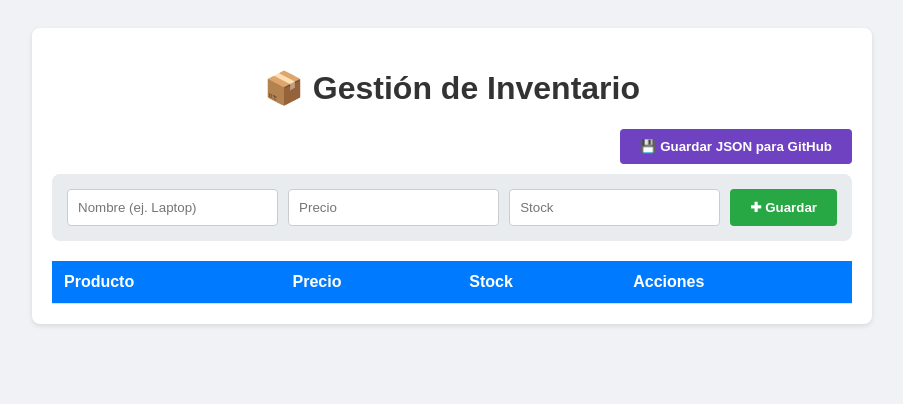
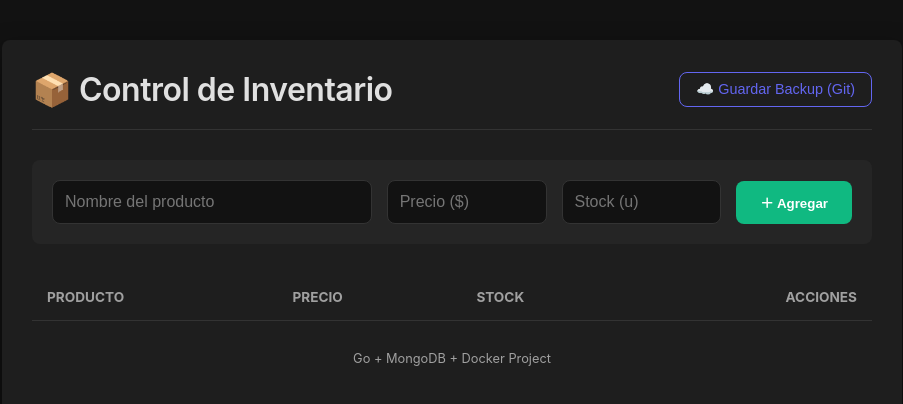
Before and after one commit to alejandrosahonero/inventario_api, a plain HTML site: page static/index.html in a window 1280 px wide. Shown: the whole page, without its empty margins (188-1091 px from the left). Drawn offline with Linux system fonts and the light colour scheme; no server answers.

Commit message:
Improve the design and color palette

```diff
--- /dev/null
+++ b/static/app.js
@@ -0,0 +1,140 @@
+const API_URL = '/products';
+let isEditing = false;
+
+// Inicialización
+document.addEventListener('DOMContentLoaded', () => {
+    cargarProductos();
+});
+
+// --- FUNCIONES API ---
+
+async function cargarProductos() {
+    try {
+        const res = await fetch(API_URL);
+        const products = await res.json();
+        renderTable(products);
+    } catch (error) {
+        console.error("Error cargando productos:", error);
+    }
+}
+
+async function guardarProducto() {
+    const idInput = document.getElementById('productId');
+    const nameInput = document.getElementById('name');
+    const priceInput = document.getElementById('price');
+    const stockInput = document.getElementById('stock');
+
+    const name = nameInput.value.trim();
+    const price = parseFloat(priceInput.value);
+    const stock = parseInt(stockInput.value);
+
+    if (!name || isNaN(price) || isNaN(stock)) {
+        alert("Por favor, completa todos los campos correctamente.");
+        return;
+    }
+
+    const data = { name, price, stock };
+    const method = isEditing ? 'PUT' : 'POST';
+    const url = isEditing ? `${API_URL}?id=${idInput.value}` : API_URL;
+
+    try {
+        const res = await fetch(url, {
+            method: method,
+            headers: { 'Content-Type': 'application/json' },
+            body: JSON.stringify(data)
+        });
+
+        if (res.ok) {
+            limpiarFormulario();
+            cargarProductos();
+        } else {
+            alert("Error al guardar en el servidor");
+        }
+    } catch (error) {
+        console.error(error);
+        alert("Error de conexión");
+    }
+}
+
+async function borrarProducto(id) {
+    if (!confirm("¿Seguro que quieres eliminar este producto?")) return;
+
+    try {
+        await fetch(`${API_URL}?id=${id}`, { method: 'DELETE' });
+        cargarProductos();
+    } catch (error) {
+        console.error(error);
+    }
+}
+
+async function exportarDatos() {
+    const btn = document.getElementById('btnBackup');
+    const originalText = btn.innerText;
+
+    try {
+        btn.innerText = "Guardando...";
+        const res = await fetch('/export', { method: 'POST' });
+        if (res.ok) {
+            alert("✅ Backup guardado en 'seeds/productos.json'. Listo para Git Push.");
+        } else {
+            alert("❌ Error al guardar backup.");
+        }
+    } catch (e) {
+        alert("Error de conexión");
+    } finally {
+        btn.innerText = originalText;
+    }
+}
+
+// --- FUNCIONES UI ---
+
+function renderTable(products) {
+    const tbody = document.getElementById('productTable');
+    tbody.innerHTML = '';
+
+    if (!products || products.length === 0) {
+        tbody.innerHTML = '<tr><td colspan="4" style="text-align:center; padding: 20px; color: #666;">No hay productos en inventario</td></tr>';
+        return;
+    }
+
+    products.forEach(p => {
+        const row = document.createElement('tr');
+        row.innerHTML = `
+            <td style="font-weight: 500; color: #fff;">${p.name}</td>
+            <td>$${p.price.toFixed(2)}</td>
+            <td>${p.stock}</td>
+            <td class="actions">
+                <button class="icon-btn btn-edit" onclick="prepararEdicion('${p.id}', '${p.name}', ${p.price}, ${p.stock})">✏️</button>
+                <button class="icon-btn btn-delete" onclick="borrarProducto('${p.id}')">🗑️</button>
+            </td>
+        `;
+        tbody.appendChild(row);
+    });
+}
+
+function prepararEdicion(id, name, price, stock) {
+    isEditing = true;
+    document.getElementById('productId').value = id;
+    document.getElementById('name').value = name;
+    document.getElementById('price').value = price;
+    document.getElementById('stock').value = stock;
+
+    const btn = document.getElementById('saveBtn');
+    btn.innerText = "Actualizar";
+    btn.classList.add('editing');
+
+    // Scroll suave hacia el formulario
+    document.querySelector('.form-grid').scrollIntoView({ behavior: 'smooth' });
+}
+
+function limpiarFormulario() {
+    isEditing = false;
+    document.getElementById('productId').value = '';
+    document.getElementById('name').value = '';
+    document.getElementById('price').value = '';
+    document.getElementById('stock').value = '';
+
+    const btn = document.getElementById('saveBtn');
+    btn.innerText = "＋ Agregar";
+    btn.classList.remove('editing');
+}
--- a/static/index.html
+++ b/static/index.html
@@ -3,54 +3,35 @@
 <head>
     <meta charset="UTF-8">
     <meta name="viewport" content="width=device-width, initial-scale=1.0">
-    <title>Inventario CRUD Completo</title>
-    <style>
-        body { font-family: sans-serif; background: #f0f2f5; padding: 20px; }
-        .container { max-width: 800px; margin: 0 auto; background: white; padding: 20px; border-radius: 8px; box-shadow: 0 2px 5px rgba(0,0,0,0.1); }
-        h1 { text-align: center; color: #333; }
-
-        /* Formulario */
-        .form-group { display: flex; gap: 10px; margin-bottom: 20px; background: #e9ecef; padding: 15px; border-radius: 8px;}
-        input { flex: 1; padding: 10px; border: 1px solid #ccc; border-radius: 4px; }
-        button { padding: 10px 20px; cursor: pointer; border: none; border-radius: 4px; color: white; font-weight: bold;}
-        .btn-save { background: #28a745; }
-        .btn-cancel { background: #6c757d; display: none; } /* Oculto por defecto */
-
-        /* Tabla */
-        table { width: 100%; border-collapse: collapse; margin-top: 20px; }
-        th, td { padding: 12px; text-align: left; border-bottom: 1px solid #ddd; }
-        th { background: #007bff; color: white; }
-
-        /* Acciones */
-        .actions { display: flex; gap: 5px; }
-        .btn-edit { background: #ffc107; color: black; padding: 5px 10px; font-size: 12px;}
-        .btn-delete { background: #dc3545; padding: 5px 10px; font-size: 12px;}
-    </style>
+    <title>Inventario Pro</title>
+    <link rel="stylesheet" href="styles.css">
 </head>
 <body>
 
     <div class="container">
-    <h1>📦 Gestión de Inventario</h1>
+        <header>
+            <h1>📦 Control de Inventario</h1>
+            <button id="btnBackup" class="btn-backup" onclick="exportarDatos()">
+                ☁️ Guardar Backup (Git)
+            </button>
+        </header>
 
-    <div style="text-align: right; margin-bottom: 10px;">
-        <button onclick="exportarDatos()" style="background-color: #6f42c1; width: auto;">💾 Guardar JSON para GitHub</button>
+        <div class="form-grid">
+            <input type="hidden" id="productId">
+            <input type="text" id="name" placeholder="Nombre del producto" autocomplete="off">
+            <input type="number" id="price" placeholder="Precio ($)" step="0.01">
+            <input type="number" id="stock" placeholder="Stock (u)">
+            <button id="saveBtn" class="btn-save" onclick="guardarProducto()">＋ Agregar</button>
         </div>
 
-    <div class="form-group">
-        <input type="hidden" id="productId"> <input type="text" id="name" placeholder="Nombre (ej. Laptop)">
-        <input type="number" id="price" placeholder="Precio" step="0.01">
-        <input type="number" id="stock" placeholder="Stock">
-        <button class="btn-save" id="saveBtn" onclick="guardarProducto()">✚ Guardar</button>
-        <button class="btn-cancel" id="cancelBtn" onclick="cancelarEdicion()">Cancelar</button>
-    </div>
-
+        <div class="table-wrapper">
             <table>
                 <thead>
                     <tr>
                         <th>Producto</th>
                         <th>Precio</th>
                         <th>Stock</th>
-                <th>Acciones</th>
+                        <th style="text-align: right;">Acciones</th>
                     </tr>
                 </thead>
                 <tbody id="productTable">
@@ -58,113 +39,11 @@
             </table>
         </div>
 
-<script>
-    const API_URL = '/products';
-    let isEditing = false; // Bandera para saber si estamos editando o creando
+        <footer>
+            Go + MongoDB + Docker Project
+        </footer>
+    </div>
 
-    // 1. Cargar productos al iniciar
-    document.addEventListener('DOMContentLoaded', cargarProductos);
-
-    async function cargarProductos() {
-        const res = await fetch(API_URL);
-        const products = await res.json();
-        const tbody = document.getElementById('productTable');
-        tbody.innerHTML = ''; // Limpiar tabla
-
-        products.forEach(p => {
-            const row = `
-                <tr>
-                    <td>${p.name}</td>
-                    <td>$${p.price}</td>
-                    <td>${p.stock} u.</td>
-                    <td class="actions">
-                        <button class="btn-edit" onclick="prepararEdicion('${p.id}', '${p.name}', ${p.price}, ${p.stock})">✏️</button>
-                        <button class="btn-delete" onclick="borrarProducto('${p.id}')">🗑️</button>
-                    </td>
-                </tr>
-            `;
-            tbody.innerHTML += row;
-        });
-    }
-
-    async function guardarProducto() {
-        const id = document.getElementById('productId').value;
-        const name = document.getElementById('name').value;
-        const price = parseFloat(document.getElementById('price').value);
-        const stock = parseInt(document.getElementById('stock').value);
-
-        if(!name || !price) return alert("Rellena los campos");
-
-        const data = { name, price, stock };
-
-        if (isEditing) {
-            // --- MODO ACTUALIZAR (PUT) ---
-            await fetch(`${API_URL}?id=${id}`, {
-                method: 'PUT',
-                headers: { 'Content-Type': 'application/json' },
-                body: JSON.stringify(data)
-            });
-        } else {
-            // --- MODO CREAR (POST) ---
-            await fetch(API_URL, {
-                method: 'POST',
-                headers: { 'Content-Type': 'application/json' },
-                body: JSON.stringify(data)
-            });
-        }
-
-        cancelarEdicion(); // Resetear formulario
-        cargarProductos(); // Recargar tabla
-    }
-
-    async function borrarProducto(id) {
-        if(!confirm("¿Seguro que quieres borrar este producto?")) return;
-
-        await fetch(`${API_URL}?id=${id}`, { method: 'DELETE' });
-        cargarProductos();
-    }
-
-    // Funciones auxiliares para la interfaz
-    function prepararEdicion(id, name, price, stock) {
-        isEditing = true;
-        document.getElementById('productId').value = id;
-        document.getElementById('name').value = name;
-        document.getElementById('price').value = price;
-        document.getElementById('stock').value = stock;
-
-        document.getElementById('saveBtn').innerText = "💾 Actualizar";
-        document.getElementById('saveBtn').style.background = "#ffc107";
-        document.getElementById('saveBtn').style.color = "black";
-        document.getElementById('cancelBtn').style.display = "block";
-    }
-
-    function cancelarEdicion() {
-        isEditing = false;
-        document.getElementById('productId').value = '';
-        document.getElementById('name').value = '';
-        document.getElementById('price').value = '';
-        document.getElementById('stock').value = '';
-
-        document.getElementById('saveBtn').innerText = "✚ Guardar";
-        document.getElementById('saveBtn').style.background = "#28a745";
-        document.getElementById('saveBtn').style.color = "white";
-        document.getElementById('cancelBtn').style.display = "none";
-    }
-
-    async function exportarDatos() {
-        try {
-            const res = await fetch('/export', { method: 'POST' });
-            if (res.ok) {
-                alert("¡Éxito! Archivo 'seeds/productos.json' actualizado.\nAhora puedes hacer 'git commit' y 'git push' en tu terminal.");
-            } else {
-                alert("Hubo un error guardando el archivo.");
-            }
-        } catch (e) {
-            console.error(e);
-            alert("Error de conexión");
-        }
-    }
-</script>
-
+    <script src="app.js" defer></script>
 </body>
 </html>
--- /dev/null
+++ b/static/styles.css
@@ -0,0 +1,172 @@
+:root {
+    /* Paleta Dark Minimalista */
+    --bg-color: #121212;
+    --card-bg: #1e1e1e;
+    --text-main: #e0e0e0;
+    --text-muted: #a0a0a0;
+    --border-color: #333333;
+
+    /* Acentos */
+    --primary: #6366f1; /* Índigo elegante */
+    --success: #10b981; /* Esmeralda suave */
+    --danger: #ef4444;  /* Rojo suave */
+    --warning: #f59e0b; /* Ámbar */
+
+    --radius: 8px;
+    --transition: all 0.3s ease;
+}
+
+* {
+    box-sizing: border-box;
+    margin: 0;
+    padding: 0;
+}
+
+body {
+    font-family: 'Inter', system-ui, -apple-system, sans-serif;
+    background-color: var(--bg-color);
+    color: var(--text-main);
+    display: flex;
+    justify-content: center;
+    padding: 40px 20px;
+    min-height: 100vh;
+}
+
+.container {
+    width: 100%;
+    max-width: 900px;
+    background-color: var(--card-bg);
+    padding: 30px;
+    border-radius: var(--radius);
+    box-shadow: 0 10px 25px rgba(0, 0, 0, 0.5);
+}
+
+/* Header */
+header {
+    display: flex;
+    justify-content: space-between;
+    align-items: center;
+    margin-bottom: 30px;
+    border-bottom: 1px solid var(--border-color);
+    padding-bottom: 20px;
+}
+
+h1 {
+    font-weight: 600;
+    letter-spacing: -0.5px;
+}
+
+.btn-backup {
+    background-color: transparent;
+    border: 1px solid var(--primary);
+    color: var(--primary);
+    padding: 8px 16px;
+    border-radius: var(--radius);
+    cursor: pointer;
+    font-size: 0.9rem;
+    transition: var(--transition);
+}
+
+.btn-backup:hover {
+    background-color: var(--primary);
+    color: white;
+}
+
+/* Formulario */
+.form-grid {
+    display: grid;
+    grid-template-columns: 2fr 1fr 1fr auto;
+    gap: 15px;
+    background-color: #252525;
+    padding: 20px;
+    border-radius: var(--radius);
+    margin-bottom: 30px;
+    align-items: center;
+}
+
+input {
+    width: 100%;
+    padding: 12px;
+    background-color: var(--bg-color);
+    border: 1px solid var(--border-color);
+    border-radius: var(--radius);
+    color: var(--text-main);
+    font-size: 1rem;
+    outline: none;
+    transition: var(--transition);
+}
+
+input:focus {
+    border-color: var(--primary);
+}
+
+.btn-save {
+    background-color: var(--success);
+    color: #fff;
+    border: none;
+    padding: 12px 24px;
+    border-radius: var(--radius);
+    cursor: pointer;
+    font-weight: 600;
+    transition: var(--transition);
+}
+
+.btn-save:hover { filter: brightness(1.1); }
+.btn-save.editing { background-color: var(--warning); color: #121212; }
+
+/* Tabla */
+.table-wrapper {
+    overflow-x: auto;
+}
+
+table {
+    width: 100%;
+    border-collapse: collapse;
+}
+
+th {
+    text-align: left;
+    padding: 15px;
+    color: var(--text-muted);
+    font-size: 0.85rem;
+    text-transform: uppercase;
+    border-bottom: 1px solid var(--border-color);
+}
+
+td {
+    padding: 15px;
+    border-bottom: 1px solid var(--border-color);
+    vertical-align: middle;
+}
+
+tr:last-child td { border-bottom: none; }
+tr:hover td { background-color: rgba(255, 255, 255, 0.02); }
+
+/* Acciones */
+.actions {
+    display: flex;
+    gap: 10px;
+    justify-content: flex-end;
+}
+
+.icon-btn {
+    background: none;
+    border: none;
+    cursor: pointer;
+    font-size: 1.2rem;
+    padding: 5px;
+    border-radius: 4px;
+    transition: var(--transition);
+}
+
+.icon-btn:hover { background-color: rgba(255,255,255,0.1); }
+.btn-delete:hover { color: var(--danger); }
+.btn-edit:hover { color: var(--warning); }
+
+/* Footer */
+footer {
+    margin-top: 30px;
+    text-align: center;
+    font-size: 0.8rem;
+    color: var(--text-muted);
+}
```
Lines whose indentation alone changed are shown as unchanged.
